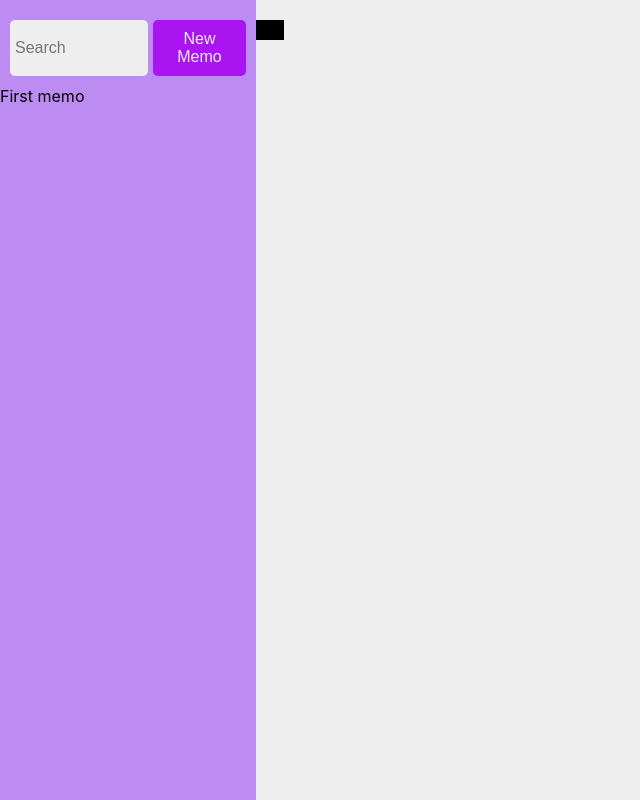
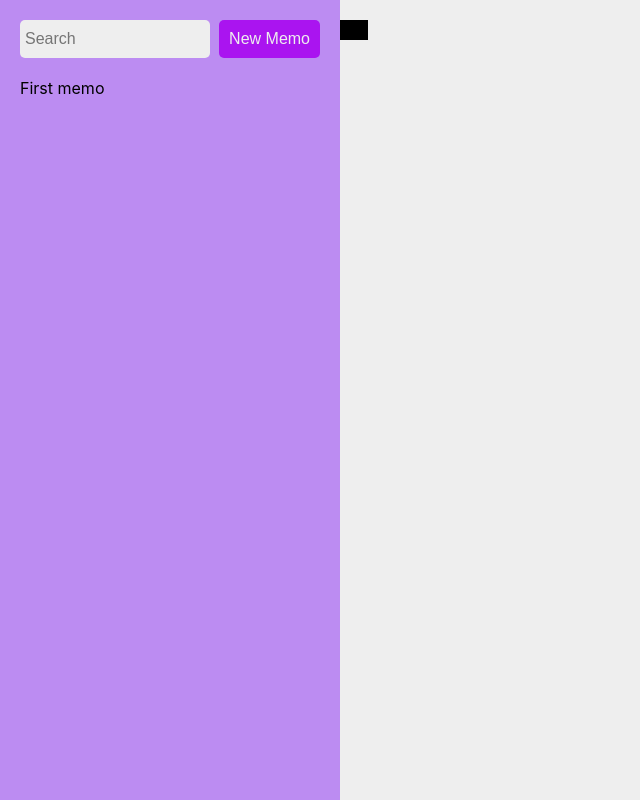
Before and after one commit to ManuelDiLena/memo-pad, a React (Create React App) app: page / in a window 1280 px wide. Shown: the whole page, without its empty margins (0-640 px from the left). Built offline with nearby package versions, Linux system fonts and the light colour scheme; the HTML template or start-up script is replaced by a standard one.

Commit message:
New memo

```diff
--- a/src/App.css
+++ b/src/App.css
@@ -18,8 +18,8 @@
 
 .panel {
   background-color: #BC8CF2;
-  width: 20%;
-  padding: 10px 0;
+  width: 25%;
+  padding: 10px 10px;
 }
 
 .editor {
--- a/src/App.js
+++ b/src/App.js
@@ -10,17 +10,29 @@ function App() {
     created: Date.now()
   }]);
 
+  function handleClick() {
+    const memo = {
+      id: 1,
+      title: 'Second memo',
+      text: '# HelloWorld',
+      pinned: false,
+      created: Date.now()
+    }
+
+    setItems([...items, memo])
+  }
+
   return (
     <div className='App container'>
       <div className='panel'>
         <div className='menu'>
           <input className='search' placeholder='Search' />
-          <button className='btn'>New Memo</button>
+          <button className='btn' onClick={(e) => handleClick()}>New Memo</button>
         </div>
         <div className='list'>
           {
             items.map((item, i) => {
-              return <div key={item.id}>{item.title}</div>
+              return <div key={item.id} className='memo'>{item.title}</div>
             })
           }
         </div>
```
